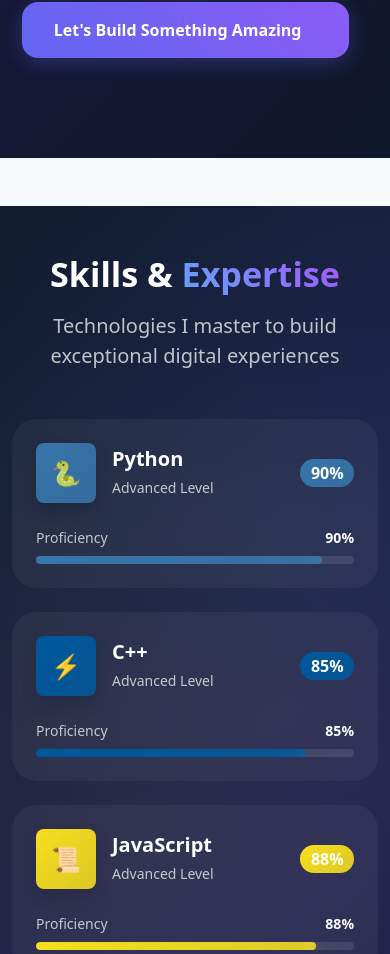
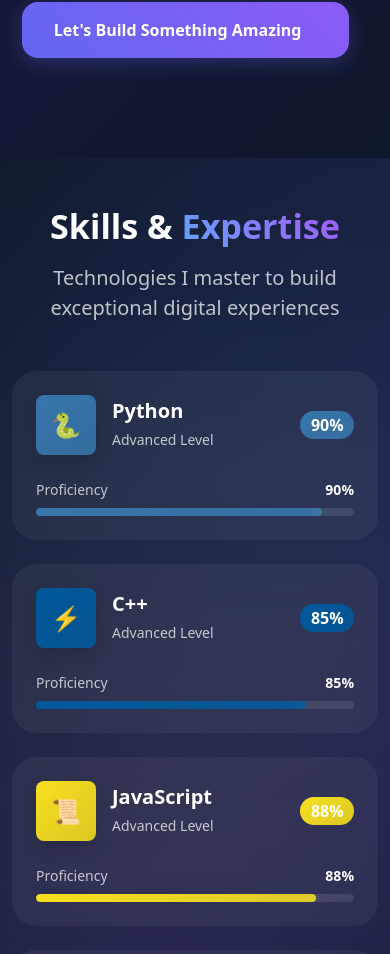
Before and after one commit to Vidhyabharathy/portfolio-app, a React (Create React App) app: page / in a window 390 px wide. Shown: the part 3020-3974 px from the top of the page. Built offline with nearby package versions, Linux system fonts and the light colour scheme.

Commit message:
Updated portfolio layout and fixed responsiveness

```diff
--- a/src/App.js
+++ b/src/App.js
@@ -13,9 +13,7 @@
       <Header />
       <Hero />
       <About />
-      <main className="container py-4">
 
-      </main>
       <SkillsSection/>
       <Projects />
       <Contact />
```
